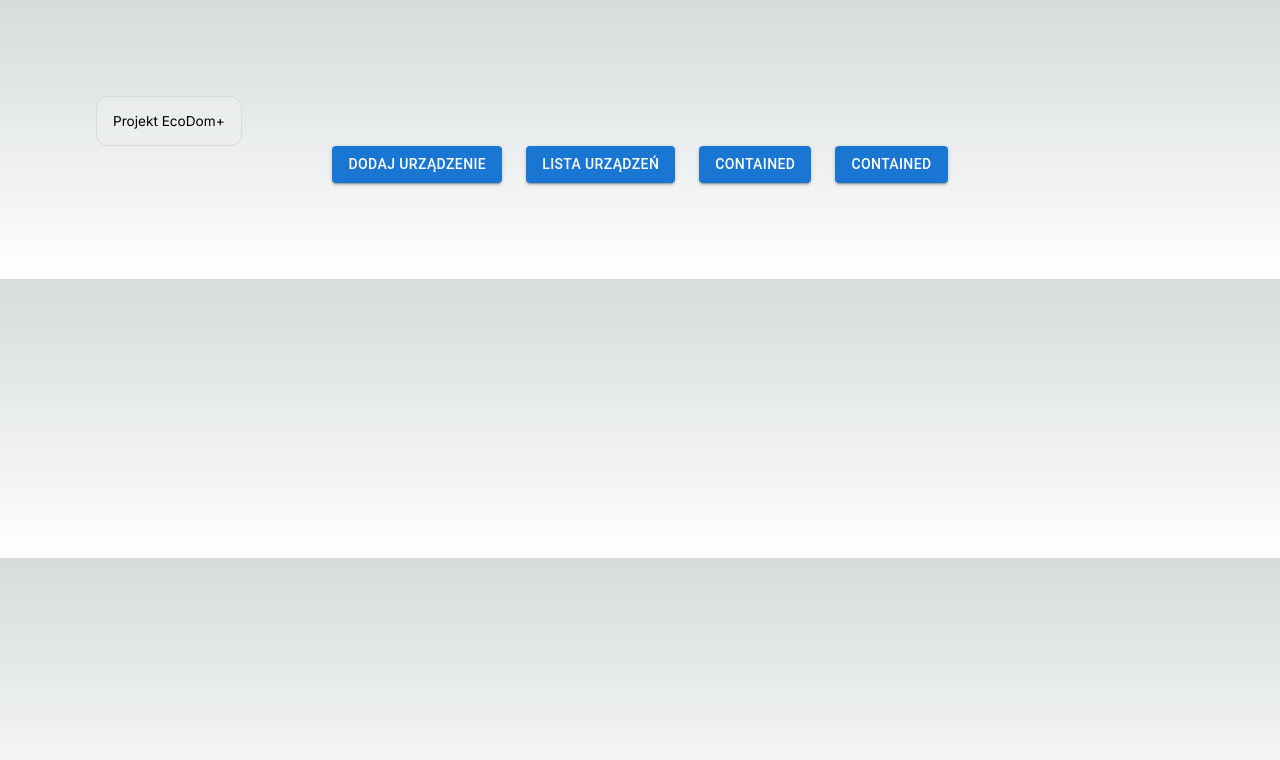
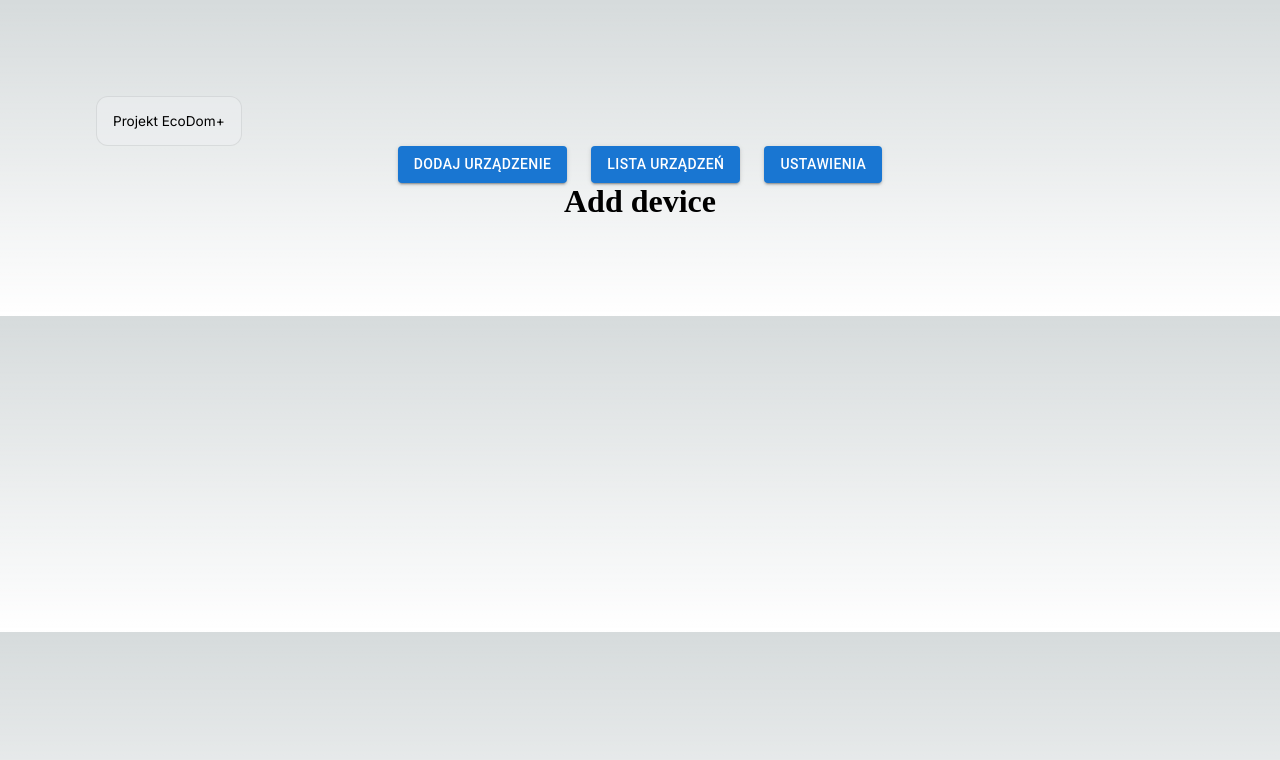
Before and after one commit to pabeler/ecodom, a Next.js app in the folder react/: page /dashboard in a window 1280 px wide. Both pictures are taken after a click on the button "DODAJ URZĄDZENIE". Shown: the top 760 px of the page. Built offline with nearby package versions, Linux system fonts and the light colour scheme.

Commit message:
Create dashboard structure

```diff
--- /dev/null
+++ b/react/src/components/AddDevice.tsx
@@ -0,0 +1,7 @@
+export default function addDevice() {
+    return (
+        <div>
+            <h1>Add device</h1>
+        </div>
+    )
+}
--- /dev/null
+++ b/react/src/components/DeviceList.tsx
@@ -0,0 +1,7 @@
+export default function deviceList() {
+    return (
+        <div>
+            <h1>Device List</h1>
+        </div>
+    )
+}
--- /dev/null
+++ b/react/src/components/Settings.tsx
@@ -0,0 +1,7 @@
+export default function settings() {
+    return (
+        <div>
+            <h1>Settings</h1>
+        </div>
+    )
+}
--- a/react/src/pages/dashboard.tsx
+++ b/react/src/pages/dashboard.tsx
@@ -4,10 +4,15 @@ import { Inter } from 'next/font/google'
 import styles from '@/styles/Home.module.css'
 import {Button, TextField, Item} from '@mui/material';
 import Grid from '@mui/material/Unstable_Grid2'; // Grid version 2
-
+import { useState } from 'react';
+import Settings from '@/components/Settings';
+import AddDevice from '@/components/AddDevice';
+import DeviceList from '@/components/DeviceList';
 const inter = Inter({ subsets: ['latin'] })
 
 export default function Dashboard() {
+    const [currentTab, setCurrentTab] = useState("default");
+
   return (
     <>
       <Head>
@@ -24,18 +29,26 @@ export default function Dashboard() {
         </div>
         <Grid container spacing={3} columns={{ xs: 4, sm: 8, md: 12 }}>
             <Grid xs="auto">
-                <Button variant="contained" color="primary">Dodaj urządzenie</Button>
+                <Button variant="contained" color="primary" onClick={() => setCurrentTab("addDevice")}>Dodaj urządzenie</Button>
             </Grid>
             <Grid xs="auto">
-                <Button variant="contained" color="primary">Lista urządzeń</Button>
+                <Button variant="contained" color="primary" onClick={() => setCurrentTab("deviceList")}>Lista urządzeń</Button>
             </Grid>
             <Grid xs="auto">
-                <Button variant="contained" color="primary">Contained</Button>
-            </Grid>
-            <Grid xs="auto">
-                <Button variant="contained" color="primary">Contained</Button>
+                <Button variant="contained" color="primary" onClick={() => setCurrentTab("settings")}>Ustawienia</Button>
             </Grid>
         </Grid>
+
+        {currentTab == "addDevice" && (
+            <AddDevice/>
+        )}
+        {currentTab == "deviceList" && (
+            <DeviceList/>
+        )}
+        {currentTab == "settings" && (
+            <Settings/>
+        )}
+
 
 
       </main>
```
